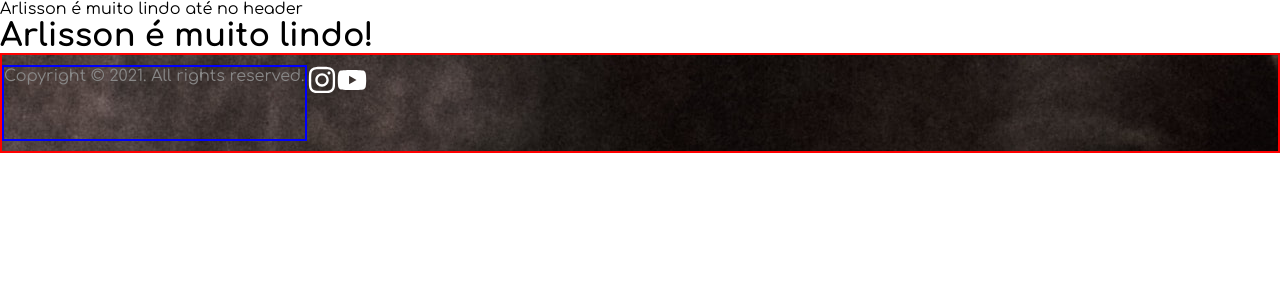
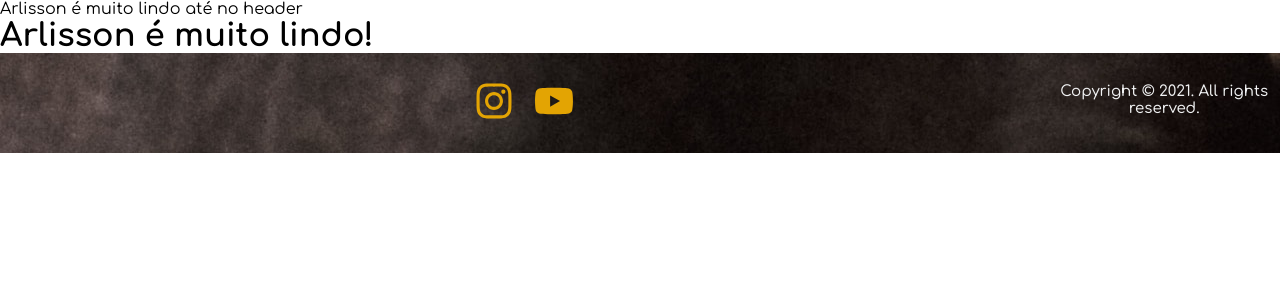
Before and after one commit to arlisson314/haras, a React (Create React App) app: page / in a window 1280 px wide. Shown: the top 300 px of the page. Built offline with nearby package versions, Linux system fonts and the light colour scheme.

Commit message:
style: Adiciona Link para icones no footer

```diff
--- a/src/components/Footer/index.jsx
+++ b/src/components/Footer/index.jsx
@@ -1,23 +1,25 @@
 /* eslint-disable react/jsx-props-no-spreading */
-// import { Link } from 'react-router-dom';
+import { Link } from 'react-router-dom';
 import { FaInstagram, FaYoutube } from 'react-icons/fa';
 import { Container } from './styles';
 
 const iconeProps = {
-  size: 30,
-  color: '#fff',
+  size: 40,
+  color: '#e3a403',
 };
 
 function Footer() {
   return (
     <Container>
+      <div>
+        <Link to="/">
+          <FaInstagram {...iconeProps} />
+        </Link>
+        <Link to="/">
+          <FaYoutube {...iconeProps} />
+        </Link>
+      </div>
       <p>Copyright © 2021. All rights reserved.</p>
-      <span>
-        <FaInstagram {...iconeProps} />
-      </span>
-      <span>
-        <FaYoutube {...iconeProps} />
-      </span>
     </Container>
   );
 }
--- a/src/components/Footer/styles.js
+++ b/src/components/Footer/styles.js
@@ -5,20 +5,23 @@ export const Container = styled.footer`
   display: flex;
   text-align: center;
   padding: 10px 0;
-  border: 2px solid red;
   width: 100%;
   height: 100px;
   background-image: url(${img});
 
   p {
-    color: #888;
-    border: 2px solid blue;
+    color: #f1f2f3;
+    font-size: 15px;
+    font-weight: 500;
+    margin: 20px 0;
   }
 
-  a {
-    color: #888;
-    border: 2px solid green;
-    text-decoration: none;
+  div {
+    display: flex;
+    justify-content: center;
+    align-items: center;
+    width: 100%;
+    gap: 20px;
   }
 `;
 
```
